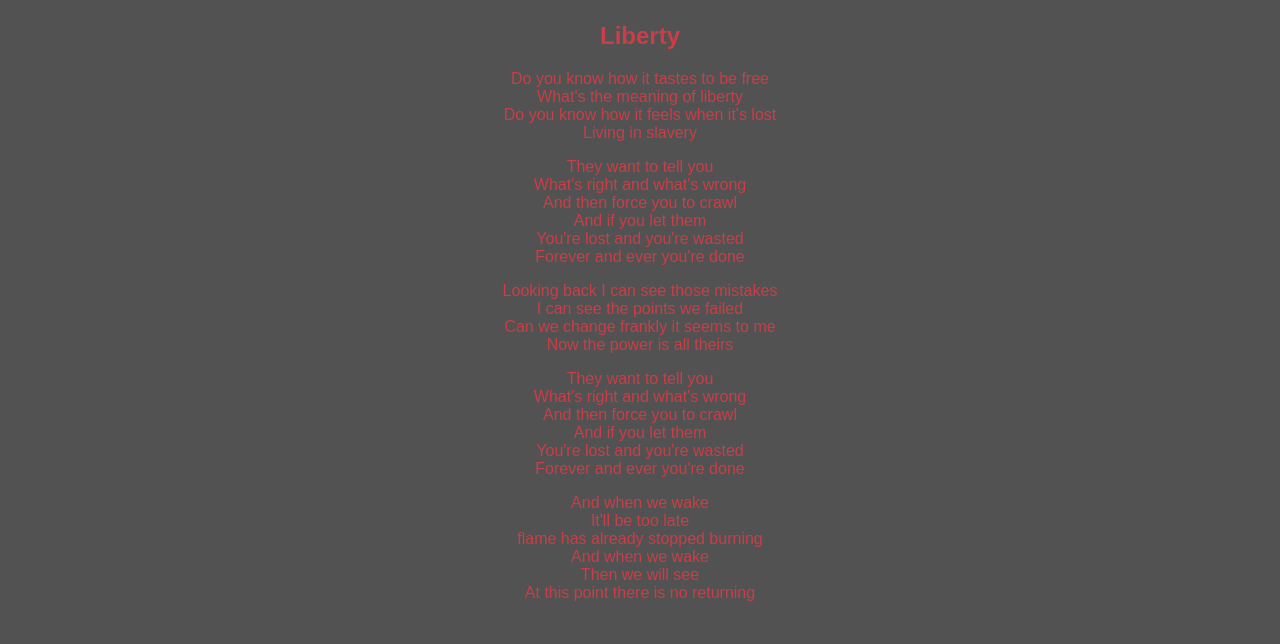
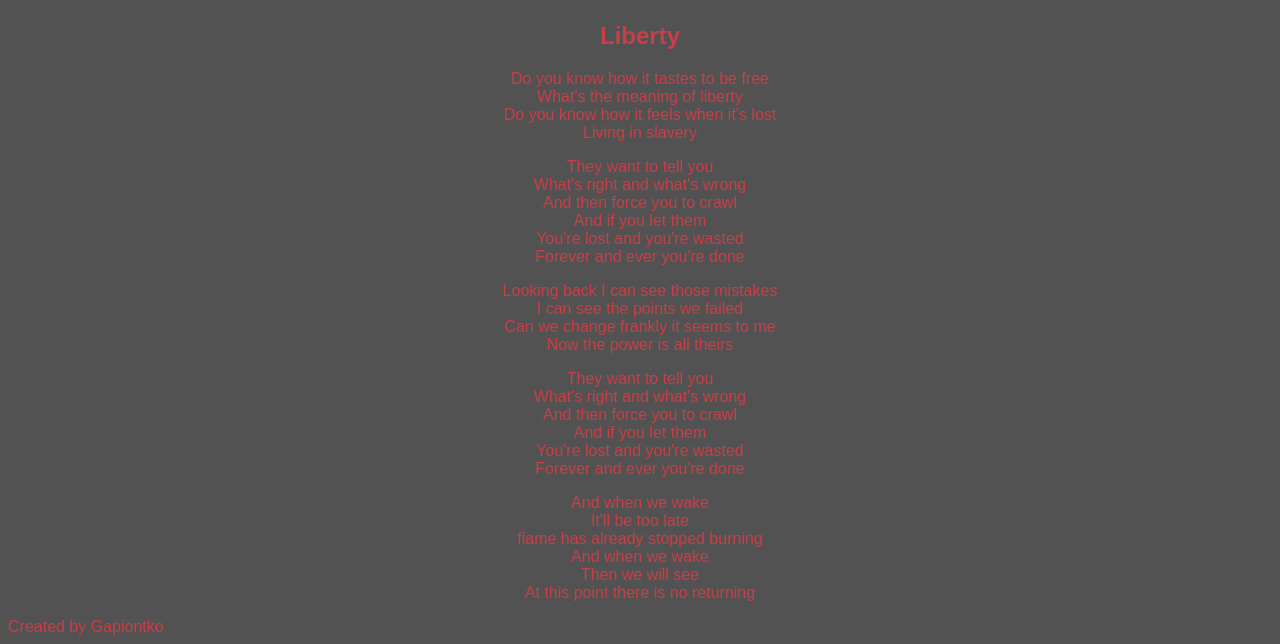
Before and after one commit to Gapiontko/nauka-gita, a plain HTML site: page index.html in a window 1280 px wide. Shown: the part 276-920 px from the top of the page. Before the commit the page ends 894 px from the top, so only its background shows below. Drawn offline with Linux system fonts and the light colour scheme.

Commit message:
Add footer

```diff
--- a/index.html
+++ b/index.html
@@ -45,4 +45,5 @@
 			At this point there is no returning</p>
 
 </section>
+		<footer>Created by Gapiontko</footer>
 </body>
```
